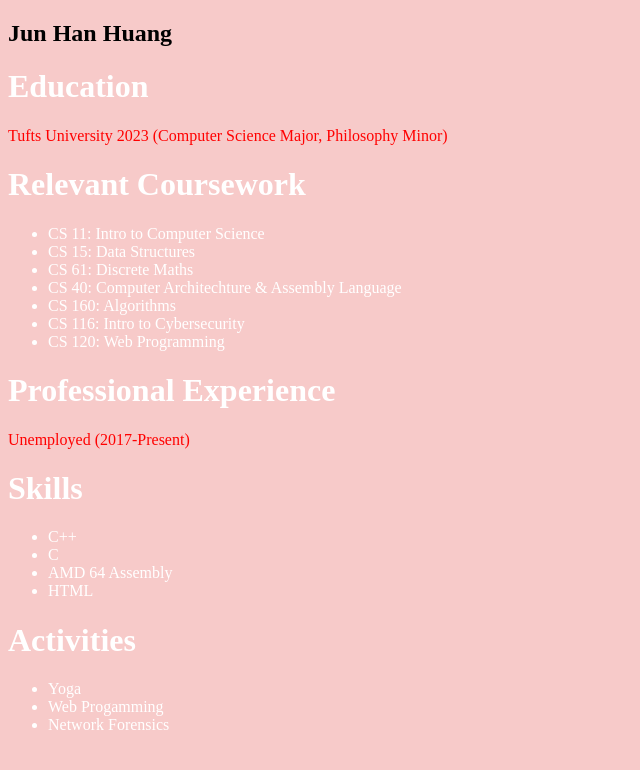
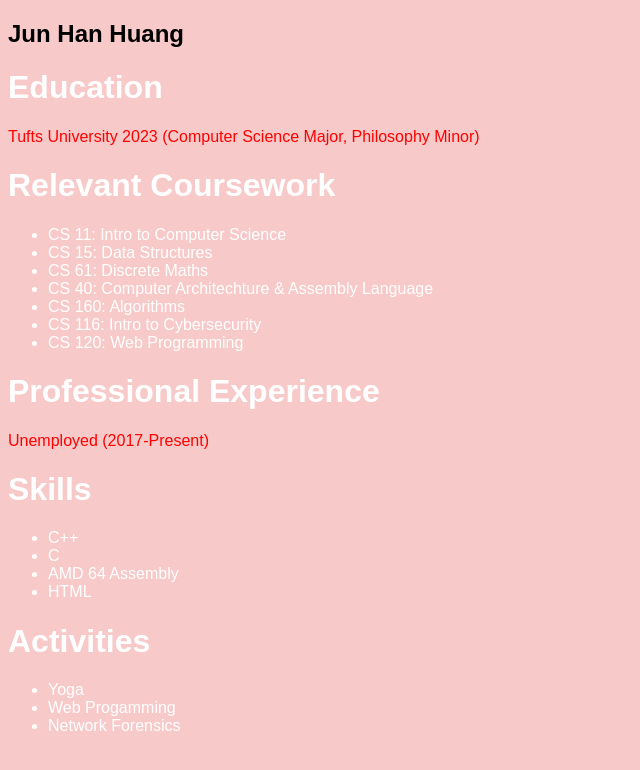
Before and after one commit to huang5587/huang5587.github.io, a plain HTML site: page resume.html in a window 1280 px wide. Shown: the whole page, without its empty margins (0-640 px from the left). Drawn offline with Linux system fonts and the light colour scheme.

Commit message:
added lang

```diff
--- a/style.css
+++ b/style.css
@@ -2,17 +2,21 @@
   background-color: #F7CAC9;
 }
 h1 {
+  font-family: Arial, Helvetica, sans-serif;
   color: white;
 }
 
 h2 {
+	font-family: Arial, Helvetica, sans-serif;
 	color: black;
 }
 
 p {
-  color: red;
+	font-family: Arial, Helvetica, sans-serif;
+	color: red;
 }
 
 li {
+	font-family: Arial, Helvetica, sans-serif;
 	color: white;
 }
```
Also changed, not shown: index.html (+2 -2 lines).
